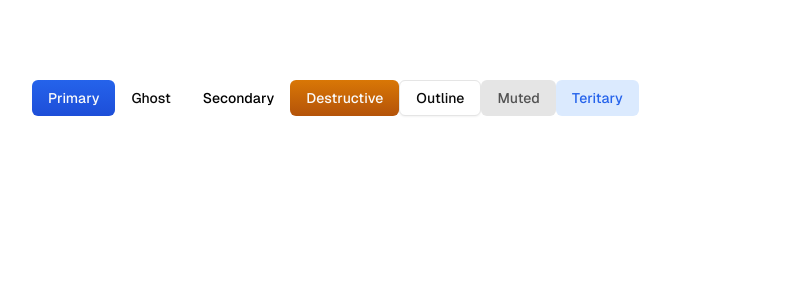
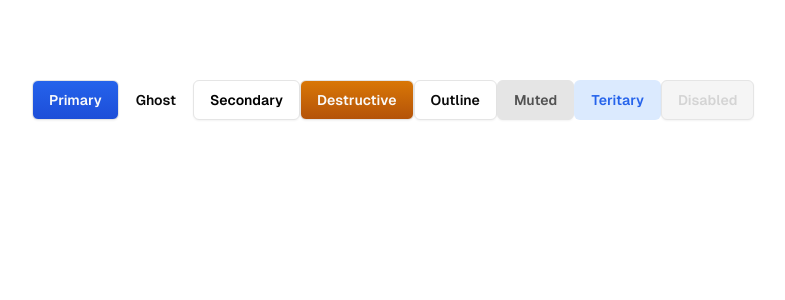
Before and after one commit to Zaid-maker/jira-clone, a Next.js app: page / in a window 1280 px wide. Shown: the top 300 px of the page, without its empty margins (48-833 px from the left). Built offline with nearby package versions, Linux system fonts and the light colour scheme.

Commit message:
more customization

```diff
--- a/src/app/page.tsx
+++ b/src/app/page.tsx
@@ -11,6 +11,7 @@ export default function Home() {
       <Button variant="outline">Outline</Button>
       <Button variant="muted">Muted</Button>
       <Button variant="teritary">Teritary</Button>
+      <Button disabled>Disabled</Button>
     </div>
   );
 }
--- a/src/components/ui/button.tsx
+++ b/src/components/ui/button.tsx
@@ -5,7 +5,7 @@ import { cva, type VariantProps } from "class-variance-authority"
 import { cn } from "@/lib/utils"
 
 const buttonVariants = cva(
-  "inline-flex items-center justify-center whitespace-nowrap rounded-md text-sm font-medium transition-colors focus-visible:outline-none focus-visible:ring-1 focus-visible:ring-ring disabled:pointer-events-none disabled:opacity-50",
+  "inline-flex items-center justify-center whitespace-nowrap rounded-md text-sm font-semibold transition-colors focus-visible:outline-none focus-visible:ring-1 focus-visible:ring-ring disabled:pointer-events-none disabled:bg-neutral-100 disabled:from-neutral-100 disabled:to-neutral-100 disabled:text-neutral-300 border border-neutral-200 shadow-sm ",
   {
     variants: {
       variant: {
@@ -22,10 +22,11 @@ const buttonVariants = cva(
         teritary: "bg-blue-100 text-blue-600 border-transparent hover:bg-blue-200 shadow-none",
       },
       size: {
-        default: "h-9 px-4 py-2",
-        sm: "h-8 rounded-md px-3 text-xs",
-        lg: "h-10 rounded-md px-8",
-        icon: "h-9 w-9",
+        default: "h-10 px-4 py-2",
+        sm: "h-8 rounded-md px-3",
+        xs: "h-7 rounded-md px-2 text-xs",
+        lg: "h-12 rounded-md px-8",
+        icon: "h-8 w-8",
       },
     },
     defaultVariants: {
```
